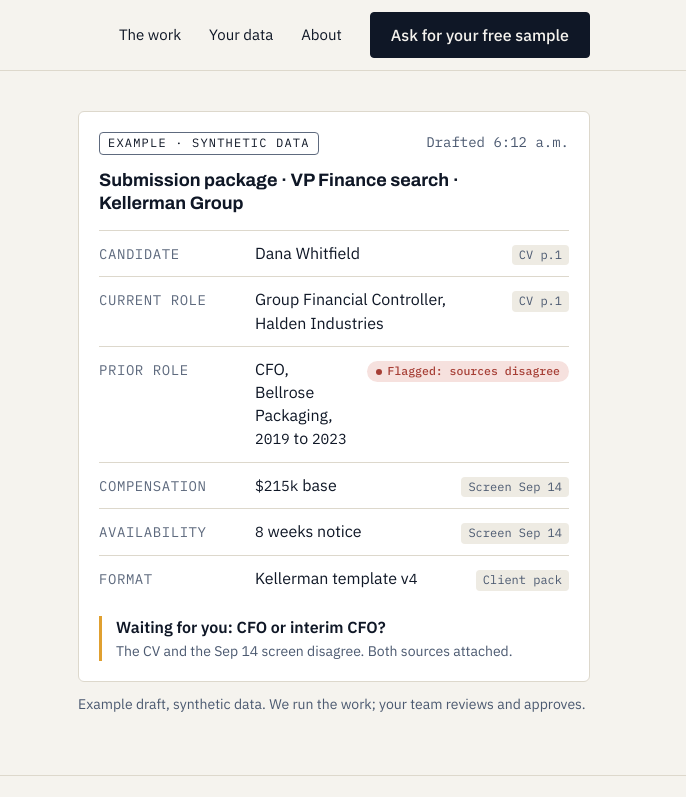
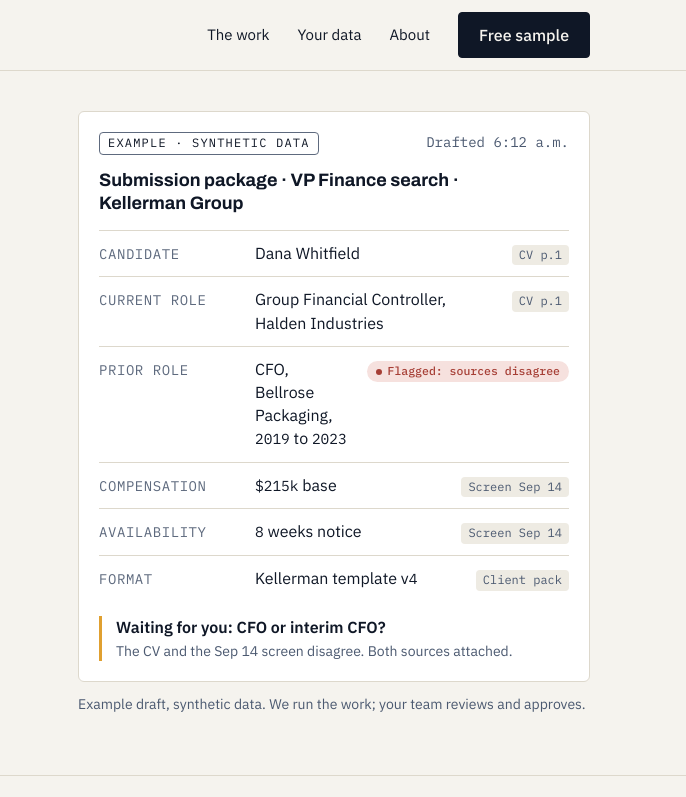
Before and after one commit to petarkov/Night-Porter, an Astro site: page /staffing in a window 1280 px wide. Shown: the top 797 px of the page, 594-1280 px from the left. Built offline with nearby package versions, Linux system fonts and the light colour scheme; Astro itself is replaced by a stand-in of ours.

Commit message:
Header: short 'Free sample' label; hero keeps the full CTA

```diff
--- a/src/components/Landing.astro
+++ b/src/components/Landing.astro
@@ -3,7 +3,7 @@ import Base from '../layouts/Base.astro';
 import Logo from './Logo.astro';
 import { VARIANTS, CHIPS, DONT_DO, DATA_POINTS, FOUNDERS, type VariantKey } from '../data/variants';
 import { rich } from '../lib/rich';
-import { SAMPLE_CTA, REPLY_LINE, CALL_LINK } from '../data/copy';
+import { SAMPLE_CTA, HEADER_CTA, REPLY_LINE, CALL_LINK } from '../data/copy';
 import site from '../../site.config.mjs';
 
 interface Props { variant: VariantKey }
@@ -24,7 +24,7 @@ const faqSchema = {
           <a href="#data">Your data</a>
           <a href="#about">About</a>
         </div>
-        <div class="hdr-cta" id="hdr-cta"><a class="btn" href={`/sample/?from=${Astro.props.variant}`}>{SAMPLE_CTA}</a></div>
+        <div class="hdr-cta" id="hdr-cta"><a class="btn" href={`/sample/?from=${Astro.props.variant}`}>{HEADER_CTA}</a></div>
       </nav>
     </div>
   </header>
--- a/src/data/copy.ts
+++ b/src/data/copy.ts
@@ -3,6 +3,7 @@
 
 /** Primary ask on both landing pages and the homepage. */
 export const SAMPLE_CTA = 'Ask for your free sample';
+export const HEADER_CTA = 'Free sample';
 /** Next to the primary button. */
 export const REPLY_LINE = 'or just reply to my email';
 /** Secondary link to the existing booking form (#book). */
```
